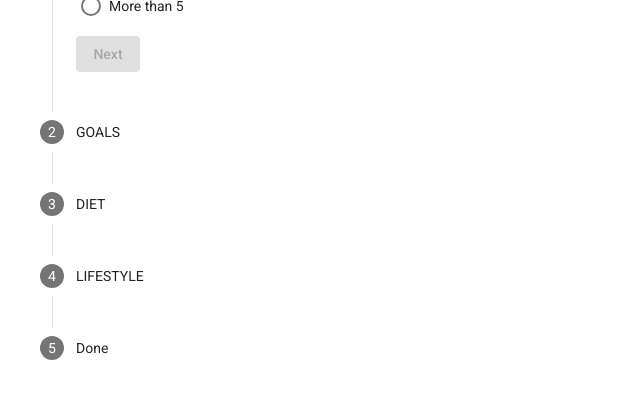
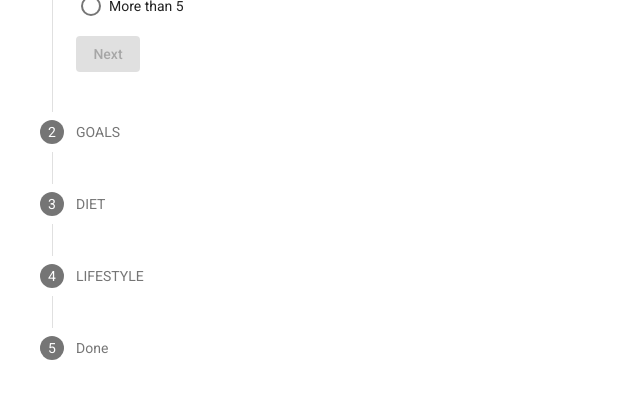
Before and after one commit to twetesaturday/syntechexam, an Angular app: page / in a window 1280 px wide. Shown: the part 920-1321 px from the top of the page, without its empty margins (0-640 px from the left). Built offline with nearby package versions, Linux system fonts and the light colour scheme.

Commit message:
added linear property to matstepper

```diff
--- a/src/app/form-builder/form-builder.component.html
+++ b/src/app/form-builder/form-builder.component.html
@@ -6,6 +6,7 @@
 
     <mat-card-content>
         <mat-stepper
+            [linear]="true"
             orientation="vertical"
             #stepper>
             <mat-step [stepControl]="basicsFormGroup">
```
